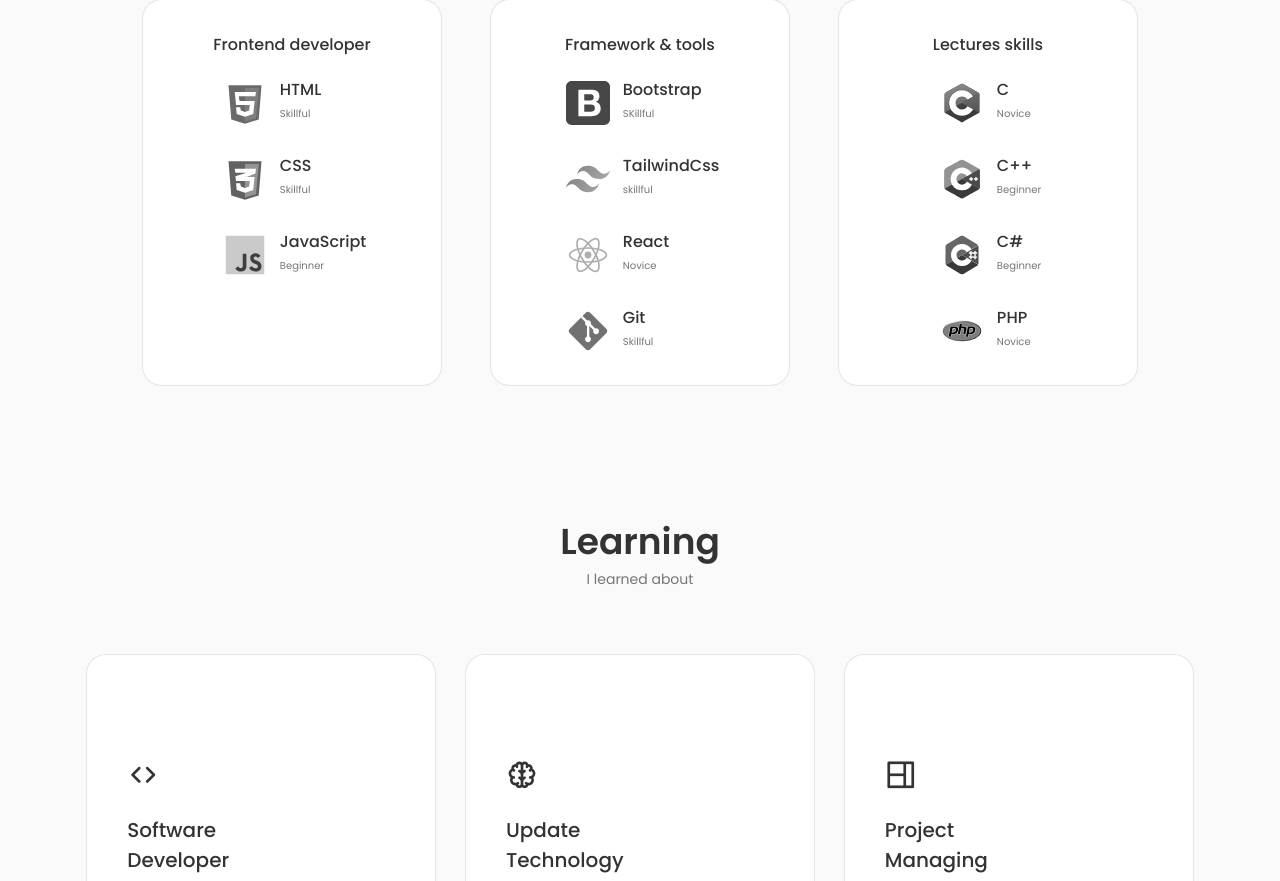
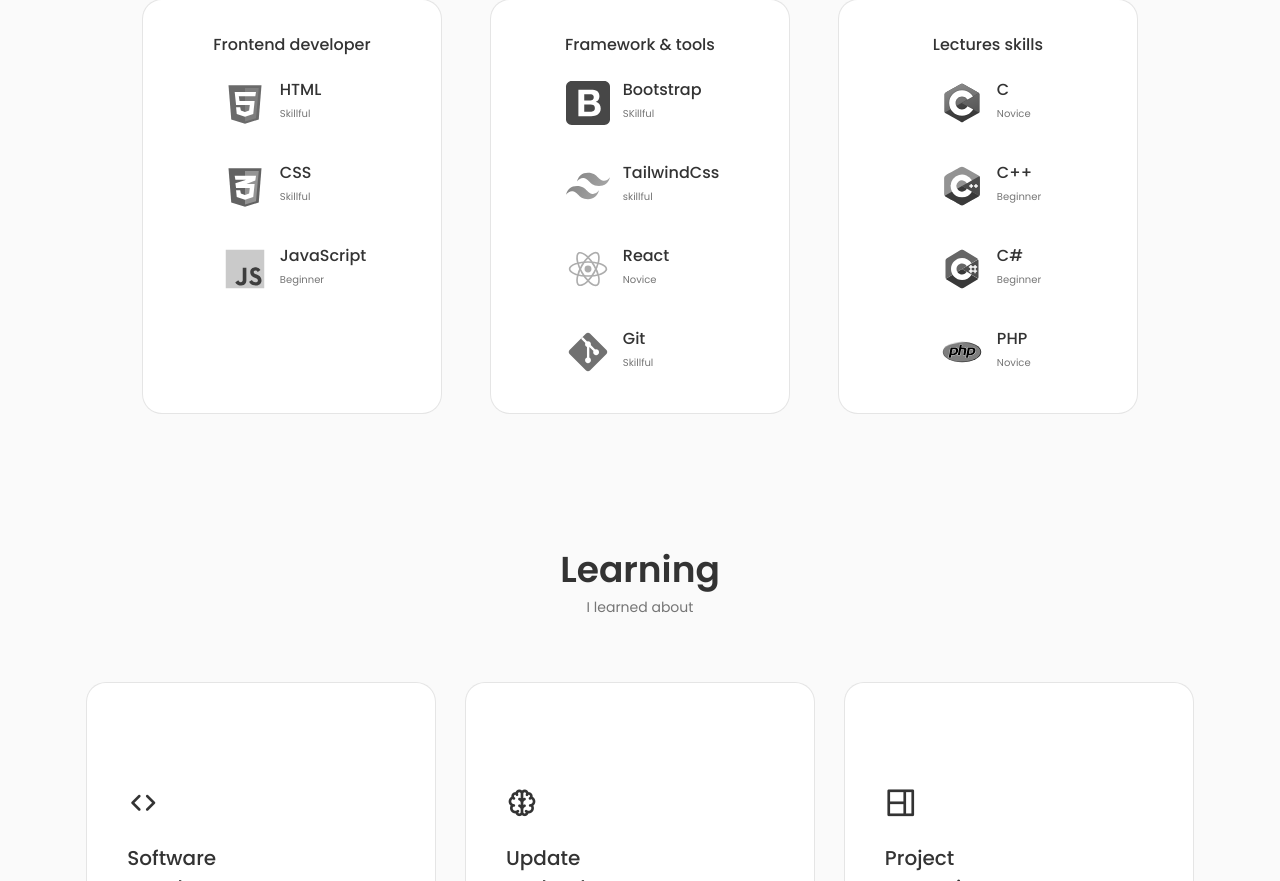
Before and after one commit to damar-glh/me, a React (Create React App) app: page / in a window 1280 px wide. Shown: the part 1594-2475 px from the top of the page. Built offline with nearby package versions, Linux system fonts and the light colour scheme.

Commit message:
update: skill-href-icon

```diff
--- a/src/components/skills/Framework.jsx
+++ b/src/components/skills/Framework.jsx
@@ -11,29 +11,26 @@ const Framework = () => {
         <div className="skills__box">
             <div className="skills__group">
                 <div className="skills__data">
-                    <img src={bootstrap} alt="" className='skills__component' />
-                    <div>
+                    <a href="https://getbootstrap.com/" target='_blank'><img src={bootstrap} alt="" className='skills__component' /></a>                   <div>
                         <h3 className="skills__name">Bootstrap</h3>
                         <span className="skills__level">SKillful</span>
                     </div>
                 </div>
                 <div className="skills__data">
-                    <img src={tailwindcss} alt="" className='skills__component' />
+                    <a href="https://tailwindui.com/" target='_blank'><img src={tailwindcss} alt="" className='skills__component' /></a>
                     <div>
                         <h3 className="skills__name">TailwindCss</h3>
                         <span className="skills__level">skillful</span>
                     </div>
                 </div>
                 <div className="skills__data">
-                    <img src={reactjs} alt="" className='skills__component' />
-                    <div>
+                    <a href="https://react.dev/" target='_blank'><img src={reactjs} alt="" className='skills__component' /></a>                 <div>
                         <h3 className="skills__name">React</h3>
                         <span className="skills__level">Novice</span>
                     </div>
                 </div>
                 <div className="skills__data">
-                    <img src={git} alt="" className='skills__component' />
-                    <div>
+                    <a href="https://git-scm.com/" target='_blank'><img src={git} alt="" className='skills__component' /></a>             <div>
                         <h3 className="skills__name">Git</h3>
                         <span className="skills__level">Skillful</span>
                     </div>
--- a/src/components/skills/Frontend.jsx
+++ b/src/components/skills/Frontend.jsx
@@ -10,22 +10,21 @@ const Frontend = () => {
         <div className="skills__box">
             <div className="skills__group">
                 <div className="skills__data">
-                    <img src={html} alt="" className='skills__component'/>
+                    <a href="https://developer.mozilla.org/en-US/docs/Web/HTML" target='_blank'><img src={html} alt="" className='skills__component'/></a>
                     <div>
                         <h3 className="skills__name">HTML</h3>
                         <span className="skills__level">Skillful</span>
                     </div>
                 </div>
                 <div className="skills__data">
-                    <img src={css} alt="" className='skills__component' />
+                    <a href="https://developer.mozilla.org/en-US/docs/Web/CSS" target='_blank'><img src={css} alt="" className='skills__component' /></a>
                     <div>
                         <h3 className="skills__name">CSS</h3>
                         <span className="skills__level">Skillful</span>
                     </div>
                 </div>
                 <div className="skills__data">
-                    <img src={js} alt="" className='skills__component' />
-                    <div>
+                    <a href="https://developer.mozilla.org/en-US/docs/Web/javascript" target='_blank'><img src={js} alt="" className='skills__component' /></a>                    <div>
                         <h3 className="skills__name">JavaScript</h3>
                         <span className="skills__level">Beginner</span>
                     </div>
--- a/src/components/skills/Lecskills.jsx
+++ b/src/components/skills/Lecskills.jsx
@@ -11,29 +11,26 @@ const Backend = () => {
         <div className="skills__box">
             <div className="skills__group">
                 <div className="skills__data">
-                    <img src={c} alt="" className='skills__component' />
-                    <div>
+                    <a href="https://www.learn-c.org/" target='_blank'><img src={c} alt="" className='skills__component' /></a>                <div>
                         <h3 className="skills__name">C</h3>
                         <span className="skills__level">Novice</span>
                     </div>
                 </div>
                 <div className="skills__data">
-                    <img src={cpp} alt="" className='skills__component' />
-                    <div>
+                    <a href="https://cplusplus.com/" target='_blank'><img src={cpp} alt="" className='skills__component' /></a>                  <div>
                         <h3 className="skills__name">C++</h3>
                         <span className="skills__level">Beginner</span>
                     </div>
                 </div>
                 <div className="skills__data">
-                    <img src={csharp} alt="" className='skills__component' />
+                    <a href="https://dotnet.microsoft.com/en-us/languages/csharp" target='_blank'><img src={csharp} alt="" className='skills__component' /></a>
                     <div>
                         <h3 className="skills__name">C#</h3>
                         <span className="skills__level">Beginner</span>
                     </div>
                 </div>
                 <div className="skills__data">
-                    <img src={php} alt="" className='skills__component' />
-                    <div>
+                    <a href="https://www.php.net/" target='_blank'><img src={php} alt="" className='skills__component' /></a>                  <div>
                         <h3 className="skills__name">PHP</h3>
                         <span className="skills__level">Novice</span>
                     </div>
```
